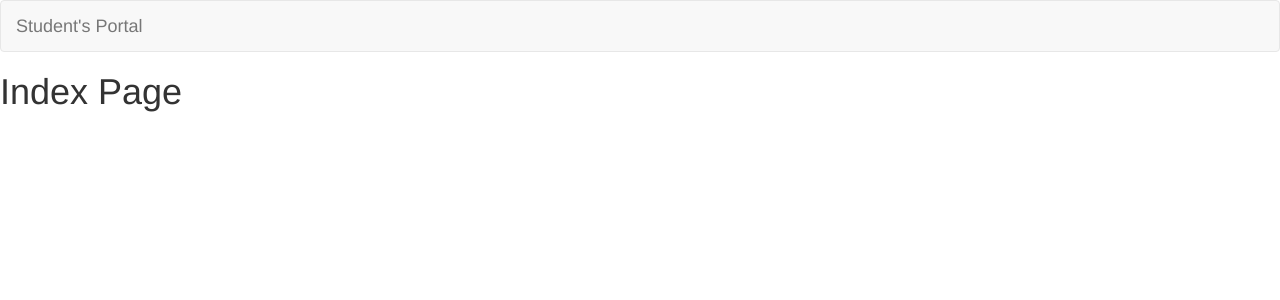
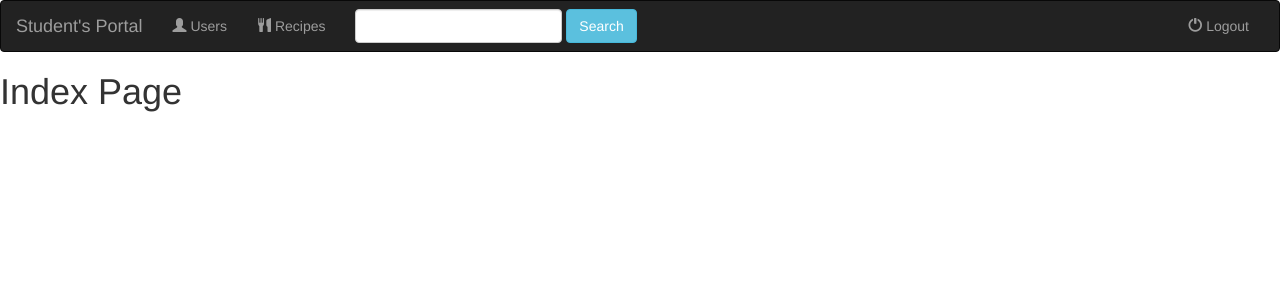
Before and after one commit to embchnk/Students_Portal, a Django app: page /users/ in a window 1280 px wide. Shown: the top 300 px of the page. Run offline with Django 3.2, Linux system fonts and the light colour scheme; some libraries are stand-ins or nearby versions.

Commit message:
created another navbars

```diff
--- a/users/templates/users/index.html
+++ b/users/templates/users/index.html
@@ -1,16 +1,68 @@
+<!--loads the path to static files-->
 <!--{% load staticfiles %}-->
+
+<!--bootstrap, fonts from google -->
 <link rel="stylesheet" href="https://maxcdn.bootstrapcdn.com/bootstrap/3.3.6/css/bootstrap.min.css">
+<link href='https://fonts.googleapis.com/css?family=Satisfy' rel='stylesheet' type='text/css'>
+<script src="https://ajax.googleapis.com/ajax/libs/jquery/1.12.0/jquery.min.js"></script>
+<script src="http://maxcdn.bootstrapcdn.com/bootstrap/3.3.6/js/bootstrap.min.js"></script>
 
-<nav class="navbar navbar-default">
+<nav class="navbar navbar-inverse">
     <div class="container-fluid">
-        <!--Logo-->
+
+        <!--Header-->
         <div class="navbar-header">
+            <!--this button apears when device doesn't have space to display our items-->
+            <button type="button" class="navbar-toggle" data-toggle="collapse" data-target="#topNavBar">
+                <span class="icon-bar"></span>
+                <span class="icon-bar"></span>
+                <span class="icon-bar"></span>
+            </button>
             <!--when clicked, it redirects to the homepage-->
             <a class="navbar-brand" href="{# url 'users:index' #}">Student's Portal</a>
         </div>
+
+        <!--Navigation items go here. For example: Recipies, User Profiles, etc.-->
+        <div class="collapse navbar-collapse" id="topNavBar">
+            <ul class="nav navbar-nav">
+                <li class="">
+                     <a href="{# url 'users:index' #}">
+                         <span class="glyphicon glyphicon-user" aria-hidden="true"></span>&nbsp;Users
+                     </a>
+                </li>
+                <li class="">
+                    <!--Todo-->
+                     <a href="#">
+                         <span class="glyphicon glyphicon-cutlery" aria-hidden="true"></span>&nbsp;Recipes
+                     </a>
+                </li>
+            </ul>
+            <!--Todo: action-->
+            <form class="navbar-form navbar-left" role="search" method="get" action="#">
+                <div class="form-group">
+                    <!-- q - variable for user input -->
+                    <input type="text" class="form-control" name="q" value="">
+                </div>
+                <button type="submit" class="btn btn-info">Search</button>
+            </form>
+
+            <ul class="nav navbar-nav navbar-right" >
+                <li class="">
+                    <!--Todo-->
+                     <a href="#">
+                         <span class="glyphicon glyphicon-off" aria-hidden="true"></span>&nbsp;Logout
+                     </a>
+                </li>
+            </ul>
+
+        </div>
+
     </div>
 </nav>
+
 <h1>Index Page</h1>
+
+<!--It doesn't work this way :/-->
 <!--<ul>-->
     <!--{% for user in all_users %}-->
     <!--<li><a href="#">User Name: {{ user.username }}</a></li>-->
```
